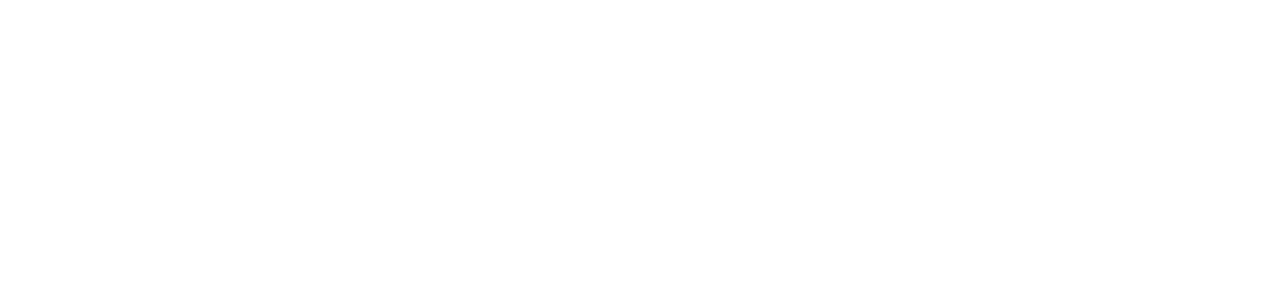
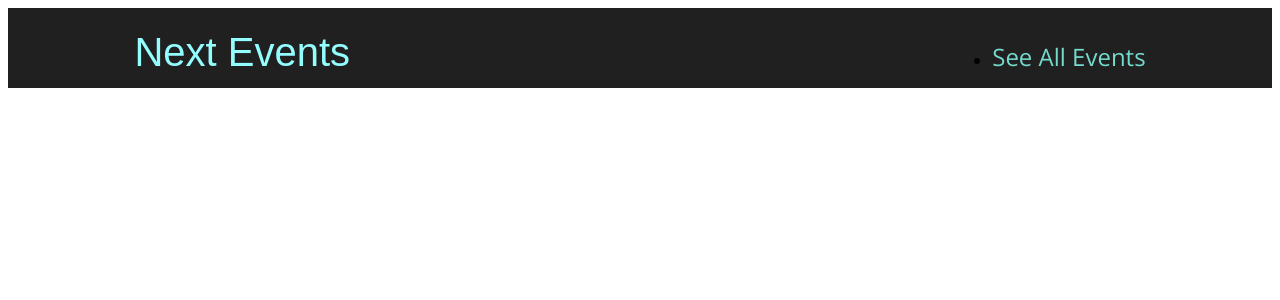
Before and after one commit to houzyk/pr-next-routing, a Next.js app: page /events/e2 in a window 1280 px wide. Shown: the top 300 px of the page. Built offline with nearby package versions, Linux system fonts and the light colour scheme.

Commit message:
ADD layout, header components + css

```diff
--- /dev/null
+++ b/components/layout/layout.js
@@ -0,0 +1,15 @@
+// components
+import MainHeader from "./main-header";
+
+function Layout(props) {
+  return (
+    <>
+      <MainHeader />
+      <main>
+        {props.children}
+      </main>
+    </>
+  );
+}
+
+export default Layout;
--- /dev/null
+++ b/components/layout/main-header.js
@@ -0,0 +1,28 @@
+// next
+import Link from "next/link";
+
+// css
+import styles from './main-header.styles.module.css'
+
+function MainHeader() {
+  return (
+    <header className={styles.header}>
+      <div className={styles.logo}>
+        <Link href="/">
+          Next Events
+        </Link>
+      </div>
+      <nav className={styles.navigation}>
+        <ul>
+          <li>
+            <Link href="/events">
+              See All Events
+            </Link>
+          </li>
+        </ul>
+      </nav>
+    </header>
+  );
+}
+
+export default MainHeader;
--- /dev/null
+++ b/components/layout/main-header.styles.module.css
@@ -0,0 +1,41 @@
+.header {
+  width: 100%;
+  display: flex;
+  justify-content: space-between;
+  align-items: baseline;
+  padding: 1rem 10%;
+  height: 5rem;
+  background-color: #202020;
+}
+
+.logo {
+  font-size: 1.5rem;
+  color: white;
+  font-family: 'Fira', sans-serif;
+  height: 100%;
+  display: flex;
+  justify-content: center;
+  align-items: center;
+  color: #94fdfd;
+}
+
+.logo a {
+  text-decoration: none;
+  color: #94fdfd;
+}
+
+.navigation a {
+  text-decoration: none;
+  color: #74dacc;
+  font-size: 1rem;
+}
+
+@media (min-width: 768px) {
+  .logo {
+    font-size: 2.5rem;
+  }
+
+  .navigation a {
+    font-size: 1.5rem;
+  }
+}
--- a/pages/_app.js
+++ b/pages/_app.js
@@ -1,7 +1,13 @@
 import '../styles/globals.css'
 
+import Layout from '../components/layout/layout';
+
 function MyApp({ Component, pageProps }) {
-  return <Component {...pageProps} />
+  return (
+    <Layout>
+      <Component {...pageProps} />
+    </Layout>
+  );
 }
 
 export default MyApp
--- a/pages/events/[eventId].js
+++ b/pages/events/[eventId].js
@@ -14,11 +14,7 @@
 
   const event = getEventById(router.query.eventId);
 
-  if (!event) {
-    return (
-      <p>No Event Found</p>
-    );
-  }
+  if (!event) return <p>No Event Found</p>
 
   return (
     <>
```
